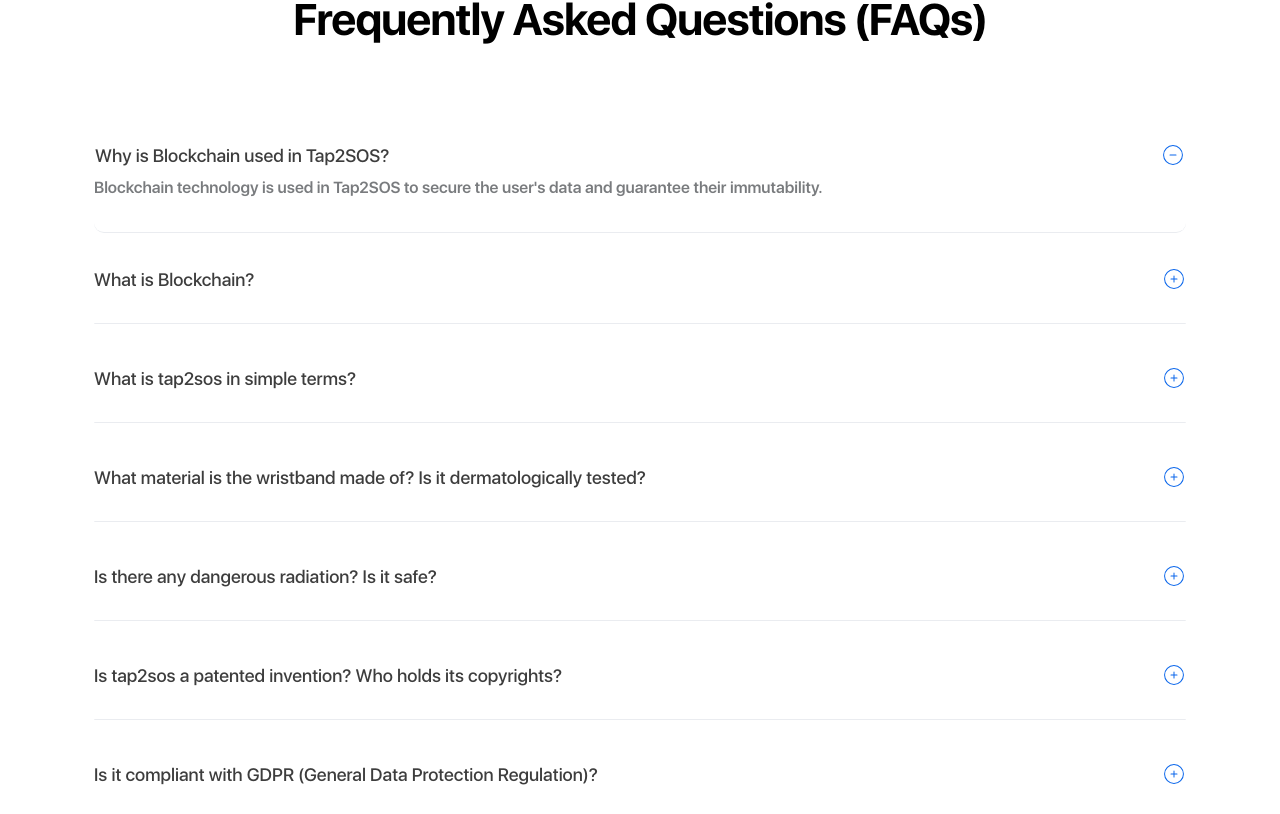
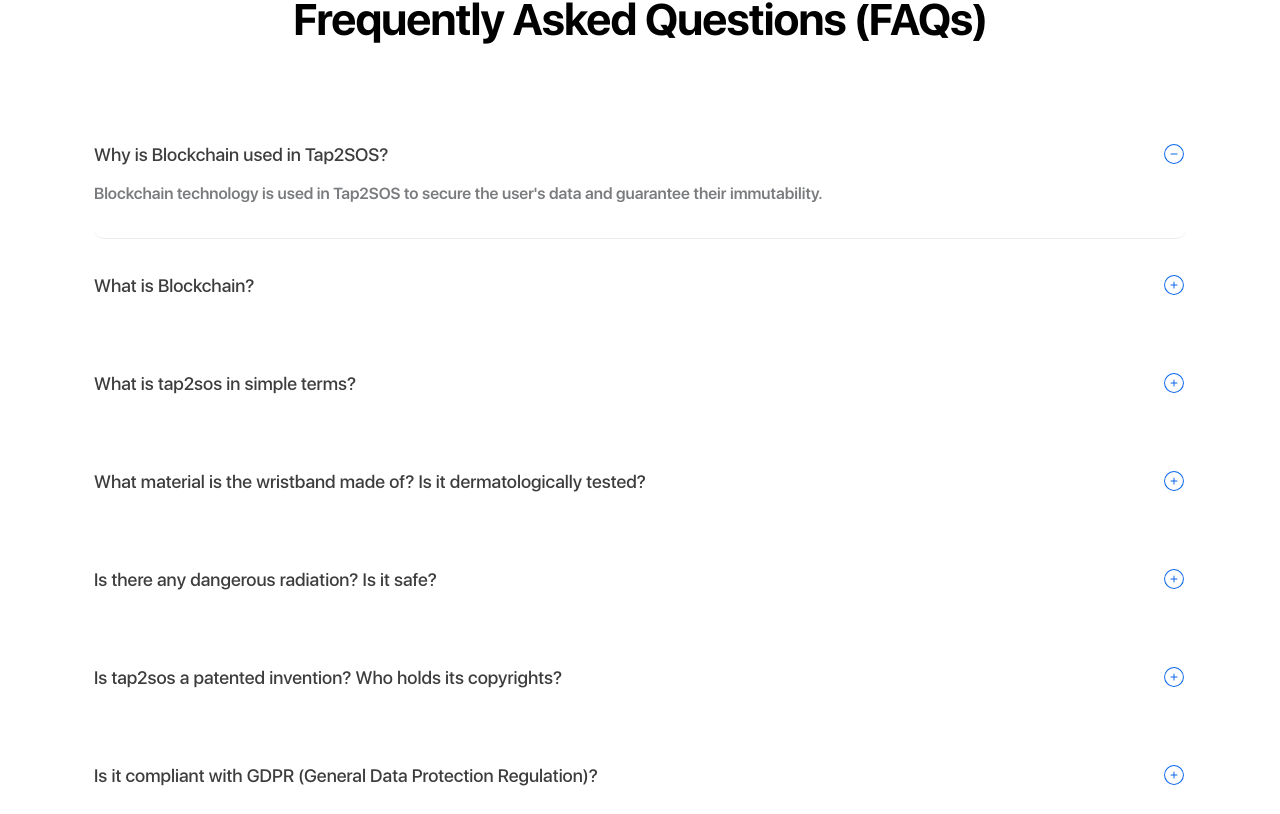
Before and after one commit to ammartafsol/tap2sos-web-app, a Next.js app: page / in a window 1280 px wide. Shown: the part 4686-5500 px from the top of the page. Built offline with nearby package versions, Linux system fonts and the light colour scheme.

Commit message:
Improve CustomAccordion key handling and add transitions
Accordion event keys are now consistently converted to strings to prevent type issues. CSS transitions have been added for smoother animations on accordion elements, enhancing user experience.

```diff
--- a/src/component/organisms/CustomAccordion/CustomAccordion.jsx
+++ b/src/component/organisms/CustomAccordion/CustomAccordion.jsx
@@ -49,19 +49,19 @@
             <IoIosArrowUp color="#454545" size={20} />
           )}
         </div>
-        <Accordion.Collapse eventKey={i}>
-          <Fragment>
+        <Accordion.Collapse eventKey={i.toString()}>
+          <div>
             {item?.description && (
               <p className={classes.answer}>{item?.description}</p>
             )}
-          </Fragment>
+          </div>
         </Accordion.Collapse>
       </div>
     ));
 
   return (
     <div className={classes.mainClass}>
-      <Accordion activeKey={isOpen}>
+      <Accordion activeKey={isOpen >= 0 ? isOpen.toString() : null}>
         {Array.isArray(data) && data.length > 0 && renderAccordionItems()}
       </Accordion>
     </div>
--- a/src/component/organisms/CustomAccordion/CustomAccordion.module.css
+++ b/src/component/organisms/CustomAccordion/CustomAccordion.module.css
@@ -16,11 +16,13 @@
   overflow: hidden;
   word-wrap: break-word;
   overflow-wrap: break-word;
+  transition: all 0.3s ease-in-out;
 }
 
 .activeBox {
   border-bottom: 1px solid #eaecf0;
   padding-block: 20px 32px;
+  transition: all 0.3s ease-in-out;
 }
 
 .header {
@@ -28,18 +30,19 @@
   justify-content: space-between;
   align-items: center;
   margin-block-end: 8px;
-  border-bottom: 1px solid #eaecf0;
+  padding-bottom: 10px;
   padding-block: 24px 32px;
   gap: 10px;
   overflow: hidden;
   min-width: 0;
+  transition: all 0.3s ease-in-out;
 }
 .noBorder {
   border-bottom: none;
 }
 .activeHeader {
-  border: 1px solid transparent;
   padding: 0px;
+  transition: all 0.3s ease-in-out;
 }
 
 .icon {
@@ -47,6 +50,7 @@
   height: 24px;
   cursor: pointer;
   color: #0a66eb;
+  transition: transform 0.3s ease-in-out, opacity 0.3s ease-in-out;
 }
 
 .iconBg {
@@ -89,6 +93,17 @@
   word-break: break-word;
   max-width: 100%;
   overflow: hidden;
+  padding-top: 8px;
+  transition: all 0.3s ease-in-out;
+}
+
+/* Smooth collapse animation */
+.collapse {
+  transition: height 0.3s ease-in-out;
+}
+
+.collapsing {
+  transition: height 0.3s ease-in-out;
 }
 
 @media (max-width: 425px) {
```
